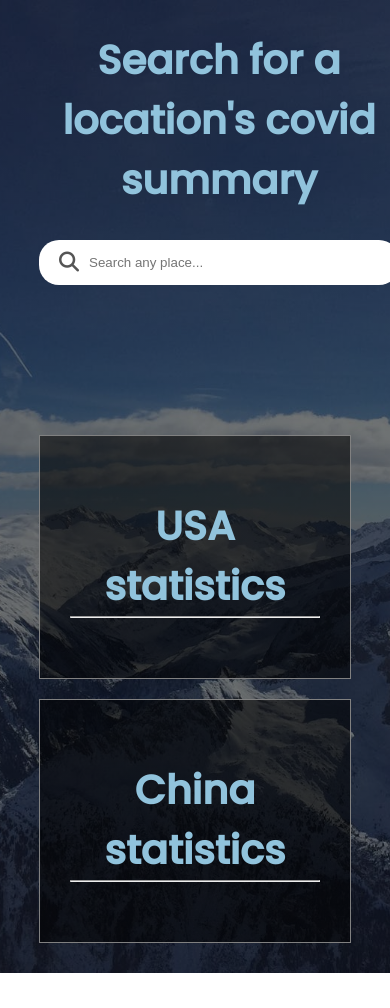
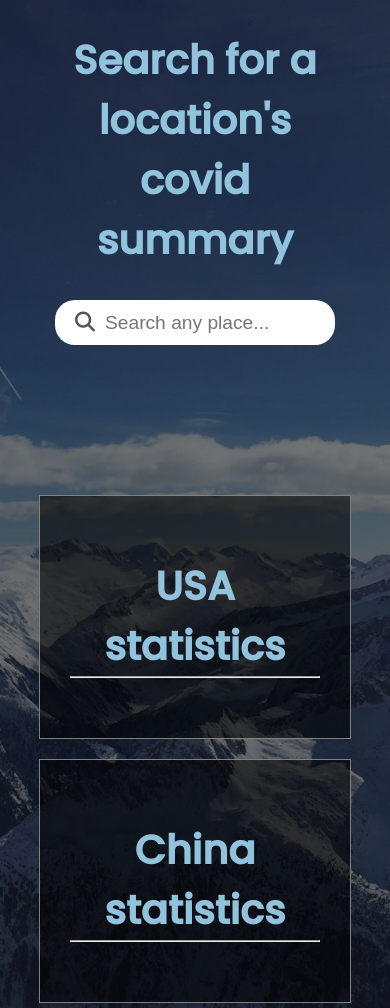
Before and after one commit to nacho185/covid-search, a plain HTML site: page index.html in a window 390 px wide. Shown: the top 1008 px of the page. Before the commit the page ends 973 px from the top, so only its background shows below. Drawn offline with Linux system fonts and the light colour scheme; no server answers.

Commit message:
✏️✏️fixed font size
Adjusted font size to match on smaller devices

```diff
--- a/css/style.css
+++ b/css/style.css
@@ -47,6 +47,8 @@ p {
   padding: 60px 30px;
   background: linear-gradient(rgba(0, 0, 0, 0.55), rgba(0, 0, 0, 0.55));
 }
+
+
 .search {
   position: relative;
   top: 30px;
@@ -84,6 +86,7 @@ p {
 .search-container input {
   width: 300px;
   height: 25px;
+  font-size: 1.2rem;
   border: none;
 }
 .search-container input:focus{
@@ -121,6 +124,12 @@ p {
     grid-template-columns: 1fr;
   }
 }
+@media (max-width: 425px) {
+  #search {
+    width: 220px;
+    height: 25px;
+  }
+}
 @media (max-width: 320px) {
   #search {
     width: 200px;
```
